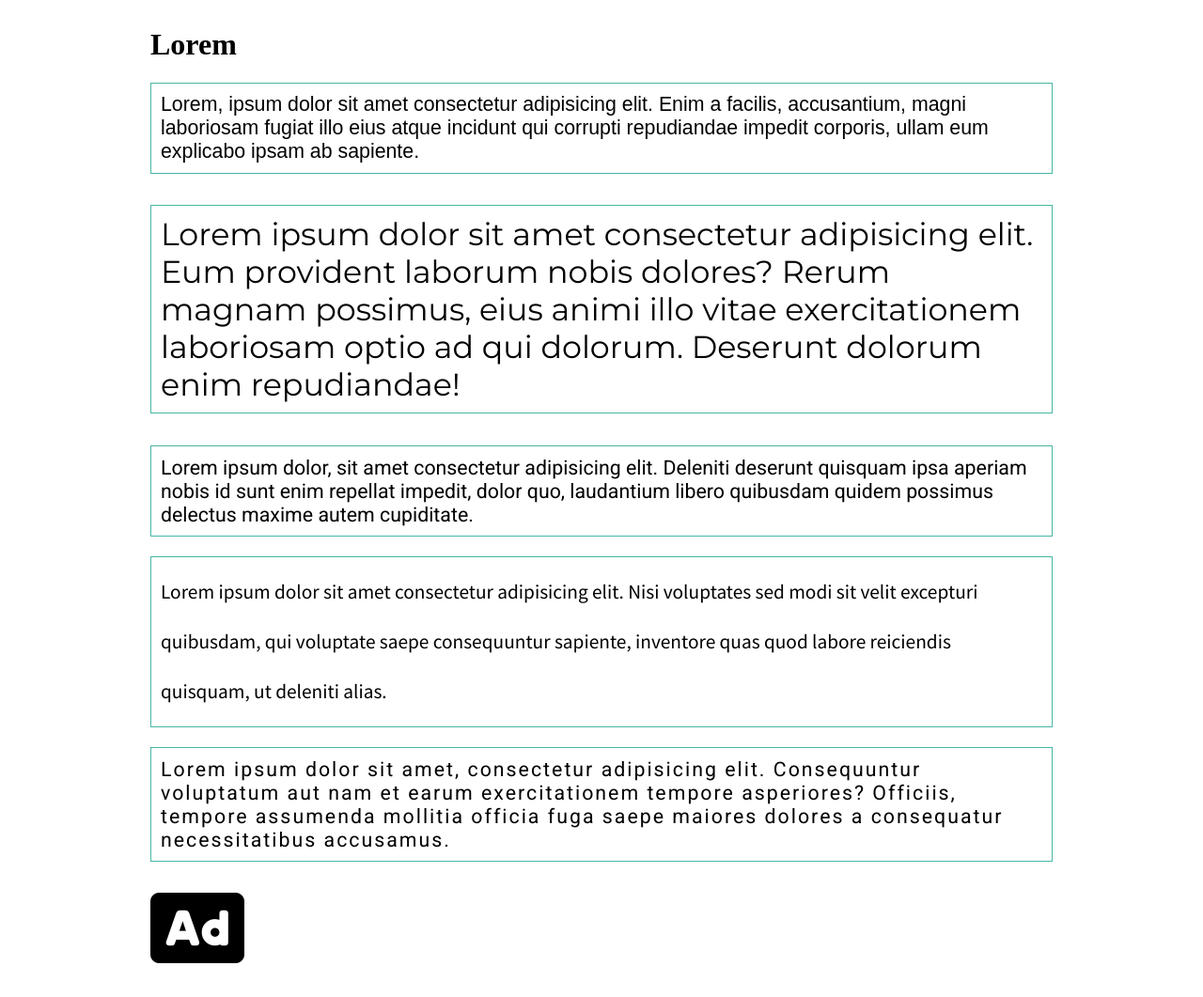
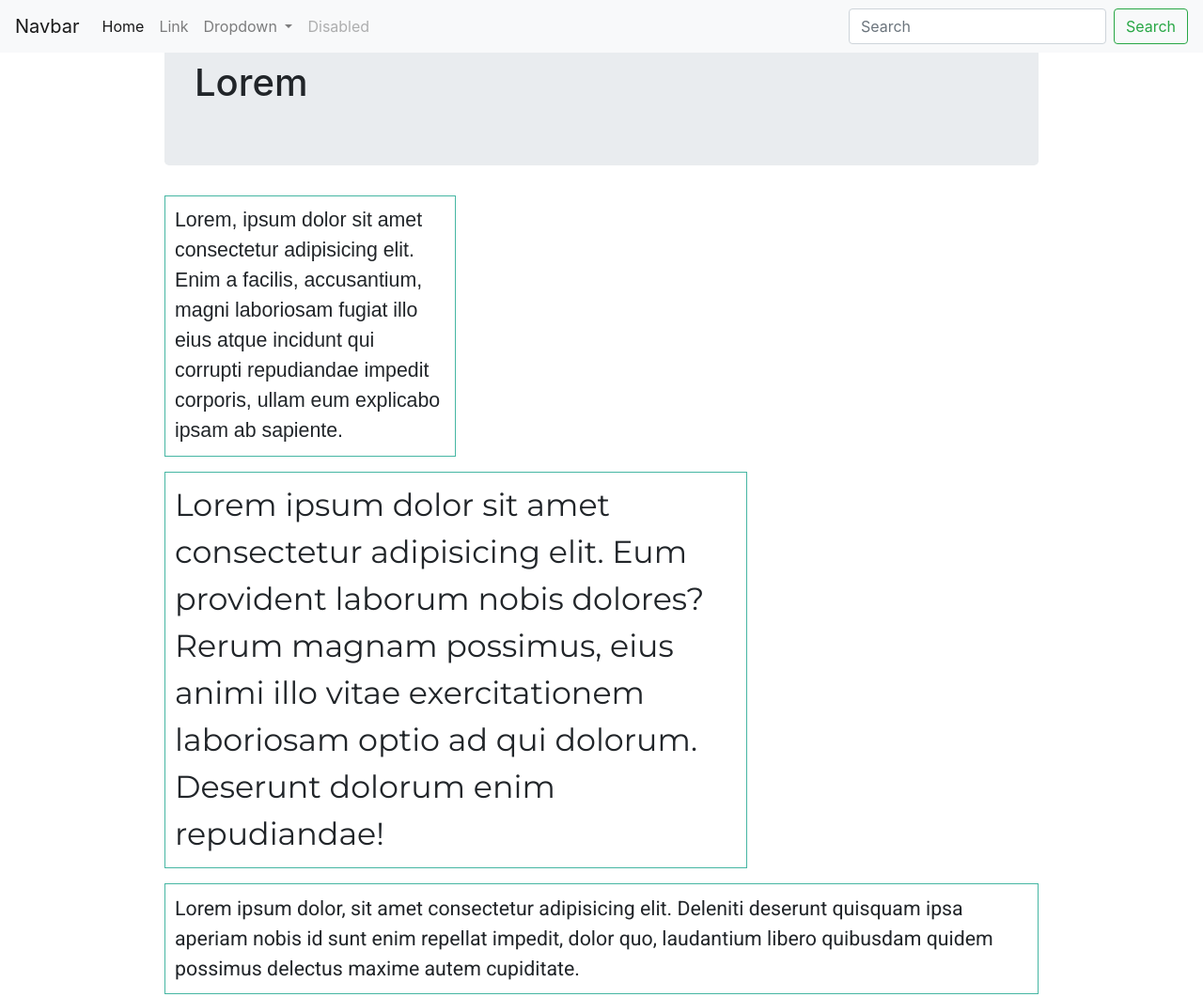
Before and after one commit to vpvnguyen/pseudo-css, a plain HTML site: page index.html in a window 1280 px wide. Shown: the top 1061 px of the page at 94% size. Drawn offline with nearby package versions, Linux system fonts and the light colour scheme.

Commit message:
added bootstrap

```diff
--- a/index.html
+++ b/index.html
@@ -4,6 +4,7 @@
     <meta charset="UTF-8">
     <meta name="viewport" content="width=device-width, initial-scale=1.0">
     <meta http-equiv="X-UA-Compatible" content="ie=edge">
+    <link rel="stylesheet" href="https://maxcdn.bootstrapcdn.com/bootstrap/4.0.0/css/bootstrap.min.css">
     <link href="https://fonts.googleapis.com/css?family=Montserrat|Roboto|Source+Sans+Pro&display=swap" rel="stylesheet">
     <link rel="stylesheet" href="https://use.fontawesome.com/releases/v5.8.2/css/all.css" integrity="sha384-oS3vJWv+0UjzBfQzYUhtDYW+Pj2yciDJxpsK1OYPAYjqT085Qq/1cq5FLXAZQ7Ay" crossorigin="anonymous">
     <link rel="stylesheet" href="./style.css">
@@ -11,13 +12,52 @@
 </head>
 <body>
     <div class="container">
-    <h1>Lorem</h1>
-        <p class="line1">Lorem, ipsum dolor sit amet consectetur adipisicing elit. Enim a facilis, accusantium, magni laboriosam fugiat illo eius atque incidunt qui corrupti repudiandae impedit corporis, ullam eum explicabo ipsam ab sapiente.</p>
-        <p class="line2">Lorem ipsum dolor sit amet consectetur adipisicing elit. Eum provident laborum nobis dolores? Rerum magnam possimus, eius animi illo vitae exercitationem laboriosam optio ad qui dolorum. Deserunt dolorum enim repudiandae!</p>
-        <p class="line3">Lorem ipsum dolor, sit amet consectetur adipisicing elit. Deleniti deserunt quisquam ipsa aperiam nobis id sunt enim repellat impedit, dolor quo, laudantium libero quibusdam quidem possimus delectus maxime autem cupiditate.</p>
-        <p class="line4">Lorem ipsum dolor sit amet consectetur adipisicing elit. Nisi voluptates sed modi sit velit excepturi quibusdam, qui voluptate saepe consequuntur sapiente, inventore quas quod labore reiciendis quisquam, ut deleniti alias.</p>
-        <p class="line5">Lorem ipsum dolor sit amet, consectetur adipisicing elit. Consequuntur voluptatum aut nam et earum exercitationem tempore asperiores? Officiis, tempore assumenda mollitia officia fuga saepe maiores dolores a consequatur necessitatibus accusamus.</p>
+            <nav class="navbar navbar-expand-lg navbar-light bg-light fixed-top">
+                    <a class="navbar-brand" href="#">Navbar</a>
+                    <button class="navbar-toggler" type="button" data-toggle="collapse" data-target="#navbarSupportedContent" aria-controls="navbarSupportedContent" aria-expanded="false" aria-label="Toggle navigation">
+                      <span class="navbar-toggler-icon"></span>
+                    </button>
+
+                    <div class="collapse navbar-collapse" id="navbarSupportedContent">
+                      <ul class="navbar-nav mr-auto">
+                        <li class="nav-item active">
+                          <a class="nav-link" href="#">Home <span class="sr-only">(current)</span></a>
+                        </li>
+                        <li class="nav-item">
+                          <a class="nav-link" href="#">Link</a>
+                        </li>
+                        <li class="nav-item dropdown">
+                          <a class="nav-link dropdown-toggle" href="#" id="navbarDropdown" role="button" data-toggle="dropdown" aria-haspopup="true" aria-expanded="false">
+                            Dropdown
+                          </a>
+                          <div class="dropdown-menu" aria-labelledby="navbarDropdown">
+                            <a class="dropdown-item" href="#">Action</a>
+                            <a class="dropdown-item" href="#">Another action</a>
+                            <div class="dropdown-divider"></div>
+                            <a class="dropdown-item" href="#">Something else here</a>
+                          </div>
+                        </li>
+                        <li class="nav-item">
+                          <a class="nav-link disabled" href="#">Disabled</a>
+                        </li>
+                      </ul>
+                      <form class="form-inline my-2 my-lg-0">
+                        <input class="form-control mr-sm-2" type="search" placeholder="Search" aria-label="Search">
+                        <button class="btn btn-outline-success my-2 my-sm-0" type="submit">Search</button>
+                      </form>
+                    </div>
+                  </nav>
+    <h1 class="jumbotron">Lorem</h1>
+        <p class="col-md-4 line1">Lorem, ipsum dolor sit amet consectetur adipisicing elit. Enim a facilis, accusantium, magni laboriosam fugiat illo eius atque incidunt qui corrupti repudiandae impedit corporis, ullam eum explicabo ipsam ab sapiente.</p>
+        <p class="col-md-8 line2">Lorem ipsum dolor sit amet consectetur adipisicing elit. Eum provident laborum nobis dolores? Rerum magnam possimus, eius animi illo vitae exercitationem laboriosam optio ad qui dolorum. Deserunt dolorum enim repudiandae!</p>
+        <p class="col-lg-12 line3">Lorem ipsum dolor, sit amet consectetur adipisicing elit. Deleniti deserunt quisquam ipsa aperiam nobis id sunt enim repellat impedit, dolor quo, laudantium libero quibusdam quidem possimus delectus maxime autem cupiditate.</p>
+        <div class="row">
+            <p class="col-sm-4 line4">Lorem ipsum dolor sit amet consectetur adipisicing elit. Nisi voluptates sed modi sit velit excepturi quibusdam, qui voluptate saepe consequuntur sapiente, inventore quas quod labore reiciendis quisquam, ut deleniti alias.</p>
+            <p class="col-sm-2 line5">Lorem ipsum dolor sit amet, consectetur adipisicing elit. Consequuntur voluptatum aut nam et earum exercitationem tempore asperiores? Officiis, tempore assumenda mollitia officia fuga saepe maiores dolores a consequatur necessitatibus accusamus.</p>
+        </div>
+
         <i class="fas fa-ad ad"></i>
     </div>
+
 </body>
 </html>
```
